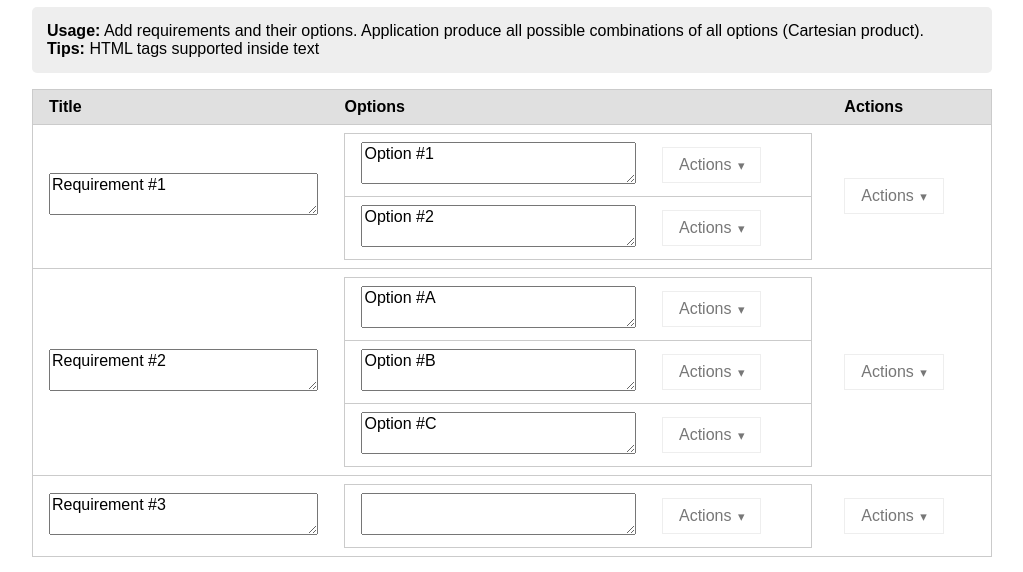
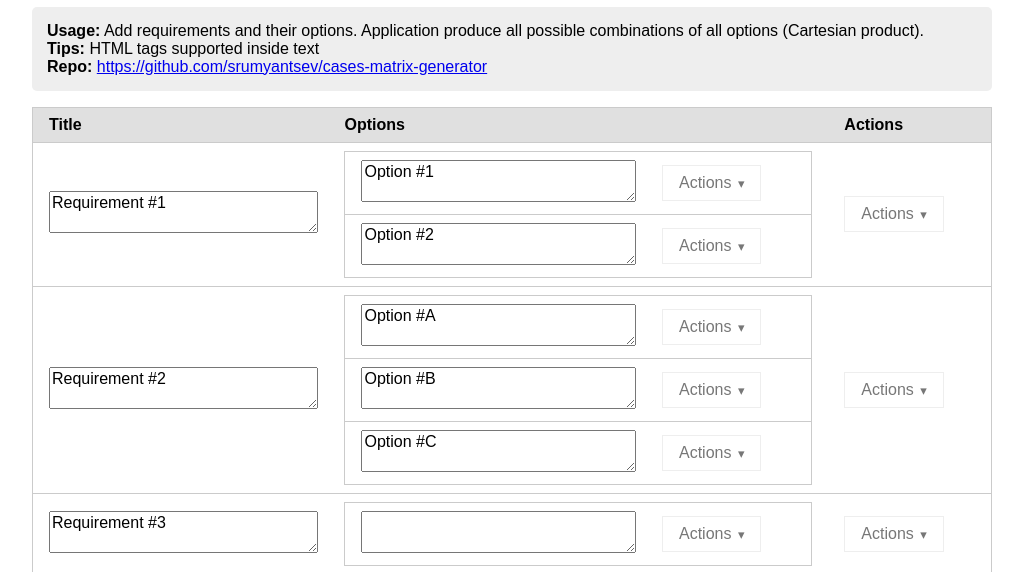
Before and after one commit to srumyantsev/cases-matrix-generator, a plain HTML site: page index.html in a window 1280 px wide. Shown: the part 73-645 px from the top of the page, without its empty margins (128-1151 px from the left). Drawn offline with Linux system fonts and the light colour scheme.

Commit message:
Add link to Github repository

```diff
--- a/index.html
+++ b/index.html
@@ -60,9 +60,11 @@
             <div id="app">
                 <h1>Requirements</h1>
                 <blockquote>
-                    <p><strong>Usage:</strong> Add requirements and their options. Application produce all possible
+                    <p>
+                        <strong>Usage:</strong> Add requirements and their options. Application produce all possible
                         combinations of all options (Cartesian product).<br />
-                        <strong>Tips:</strong> HTML tags supported inside text
+                        <strong>Tips:</strong> HTML tags supported inside text<br />
+                        <strong>Repo:</strong> <a href="https://github.com/srumyantsev/cases-matrix-generator">https://github.com/srumyantsev/cases-matrix-generator</a>
                     </p>
                 </blockquote>
                 <table class="pure-table pure-table-horizontal">
```
